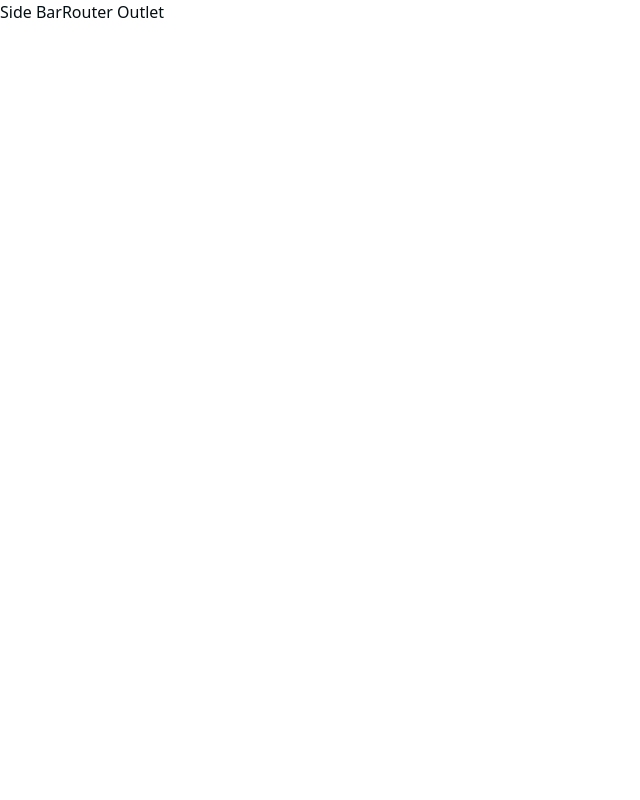
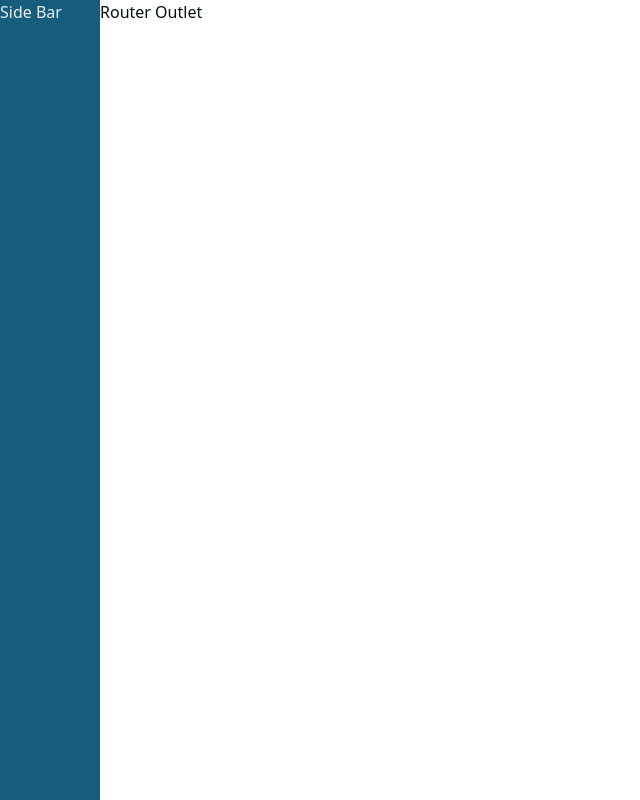
Before and after one commit to DoToMaSi/Desafio-Aielo, an Angular app: page / in a window 1280 px wide. Shown: the whole page, without its empty margins (0-640 px from the left). Built offline with nearby package versions, Linux system fonts and the light colour scheme.

Commit message:
- New SCSS config

```diff
--- a/angular.json
+++ b/angular.json
@@ -31,6 +31,11 @@
             "styles": [
               "src/styles.scss"
             ],
+            "stylePreprocessorOptions": {
+              "includePaths": [
+                "src/theme"
+              ]
+            },
             "scripts": []
           },
           "configurations": {
--- a/src/app/app.component.scss
+++ b/src/app/app.component.scss
@@ -1,4 +1,12 @@
+@import "colors";
+
 .main-container {
   display: flex;
   width: 100%;
+
+  #sidebar-menu {
+    @include primary-container;
+    width: 100px;
+    height: 100vh;
+  }
 }
--- a/src/theme/_colors.scss
+++ b/src/theme/_colors.scss
@@ -66,3 +66,8 @@
   --bs-code-color: #d63384;
   --bs-highlight-bg: #fff3cd;
 }
+
+@mixin primary-container {
+  background: var(--bs-primary);
+  color: var(--bs-light);
+}
```
